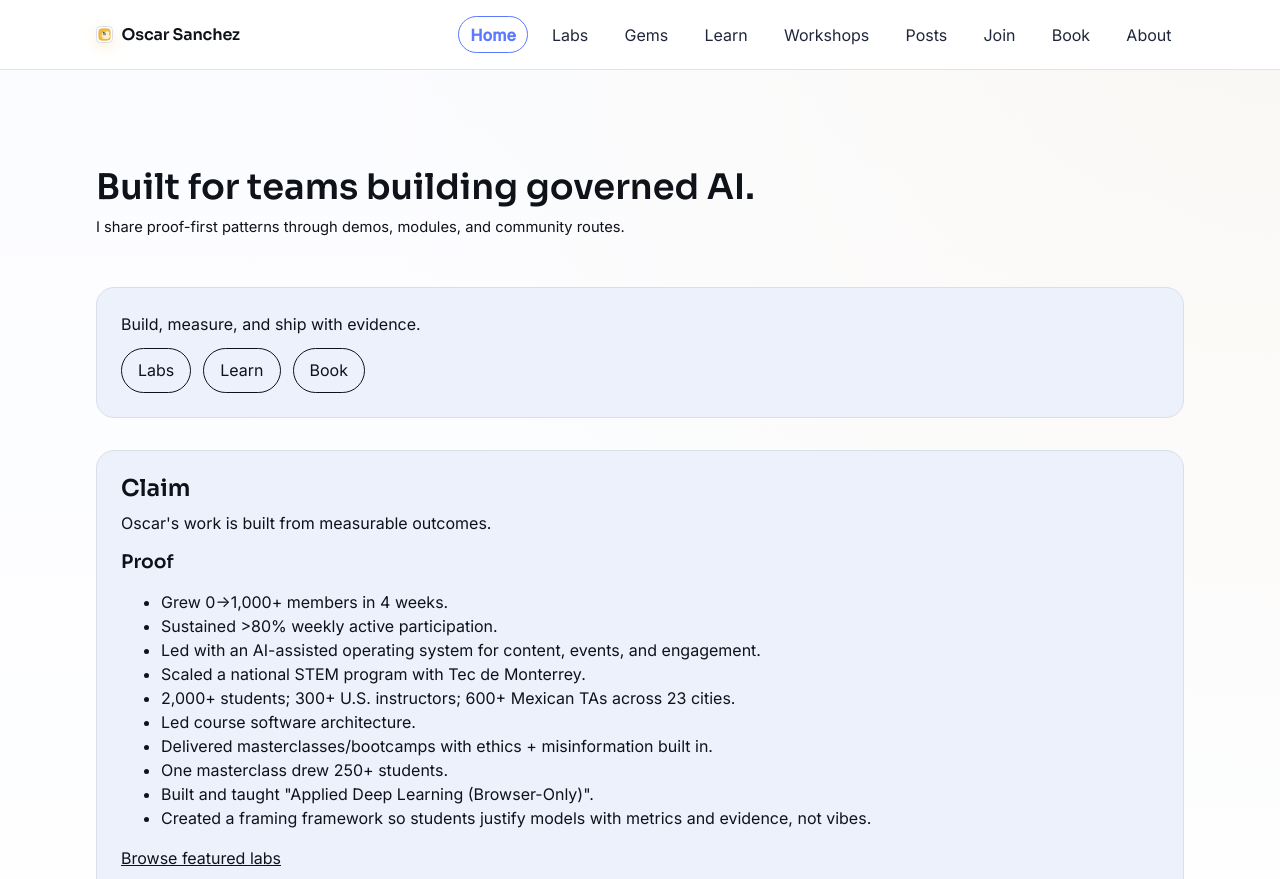
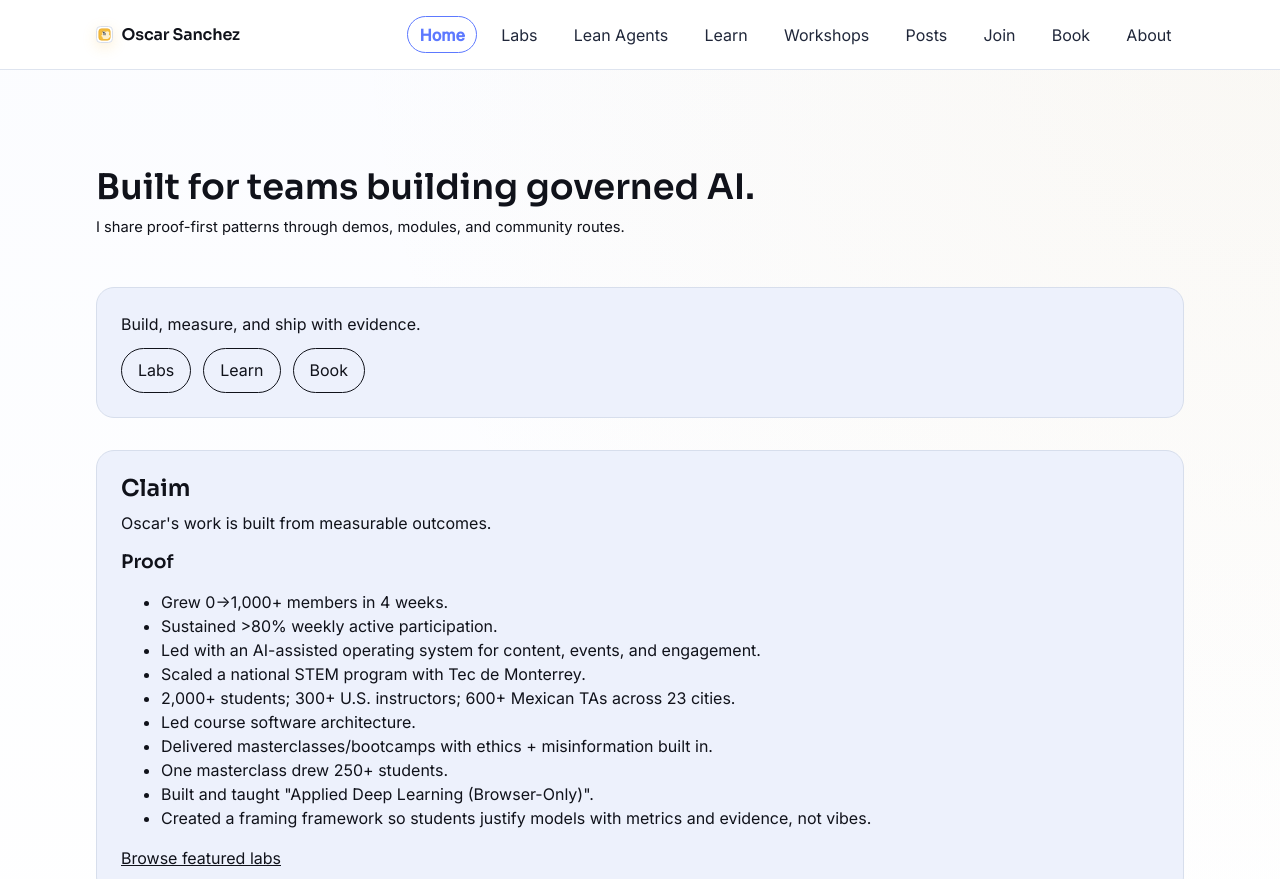
Before and after one commit to OsanGen/osangen.github.io, an Astro site: page / in a window 1280 px wide. Shown: the top 879 px of the page. Built offline with nearby package versions, Linux system fonts and the light colour scheme; Astro itself is replaced by a stand-in of ours.

Commit message:
fix(nav): restore Lean Agents tab label

```diff
--- a/src/components/Header.astro
+++ b/src/components/Header.astro
@@ -2,7 +2,7 @@
 const navItems = [
   { label: 'Home', href: '/' },
   { label: 'Labs', href: '/labs' },
-  { label: 'Gems', href: '/gpts' },
+  { label: 'Lean Agents', href: '/gpts' },
   { label: 'Learn', href: '/learn' },
   { label: 'Workshops', href: '/workshops' },
   { label: 'Posts', href: '/posts' },
```
